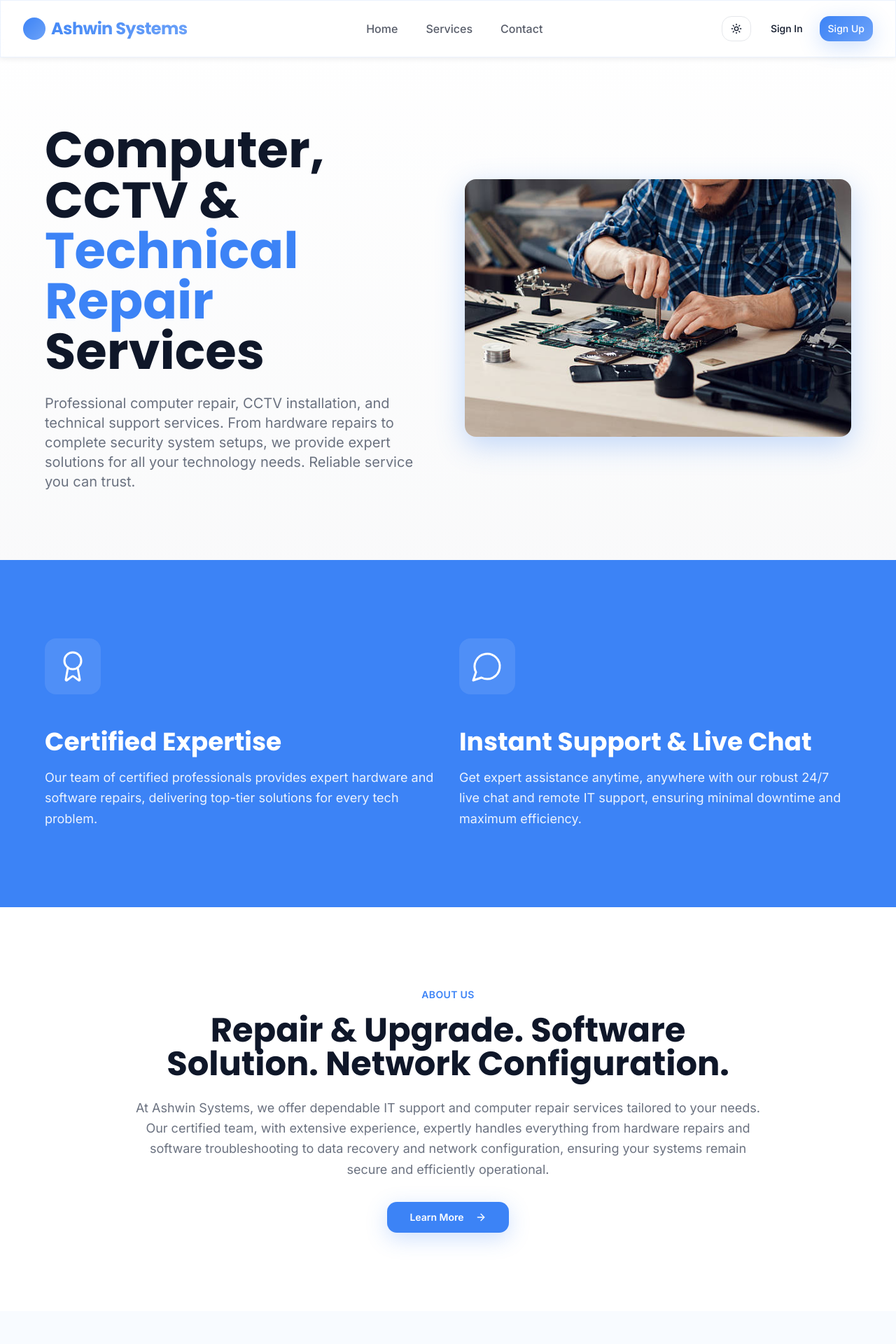
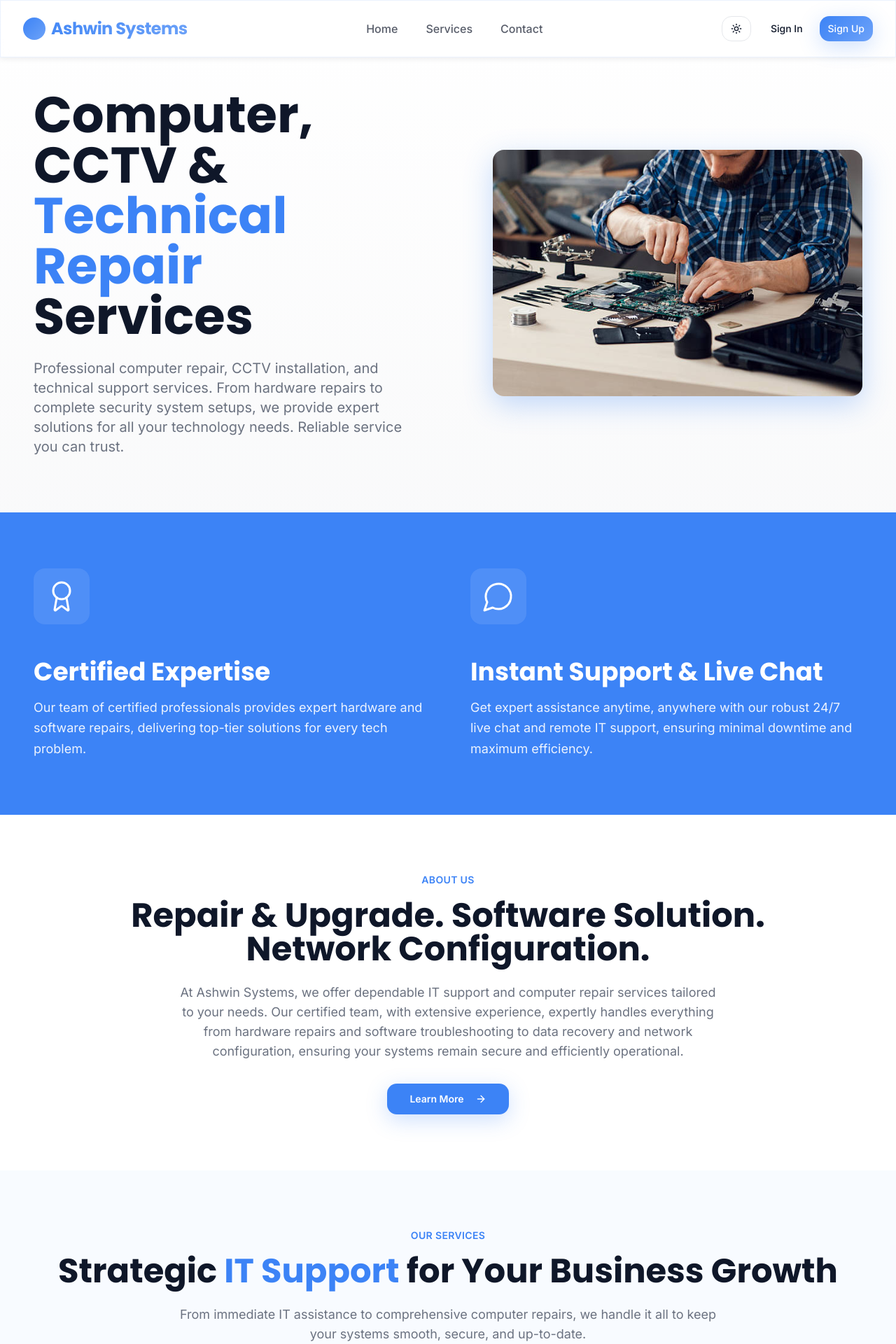
Before and after one commit to Alwinaop/muse-light-dark, a React (Vite) app: page / in a window 1280 px wide. Shown: the top 1920 px of the page at 70% size. Built offline with nearby package versions, Linux system fonts and the light colour scheme; the HTML template or start-up script is replaced by a standard one.

Commit message:
Refactor: Improve responsiveness and professionalism

```diff
--- a/src/components/AboutSection.tsx
+++ b/src/components/AboutSection.tsx
@@ -3,21 +3,20 @@ import { ArrowRight } from "lucide-react";
 
 export const AboutSection = () => {
   return (
-    <section className="py-20 lg:py-28 bg-background">
-      <div className="container mx-auto px-4 lg:px-8">
-        <div className="max-w-6xl mx-auto">
-          <div className="max-w-4xl mx-auto">
-            {/* Content */}
-            <div className="fade-in-up text-center">
+    <section className="py-16 lg:py-20 bg-background">
+      <div className="container mx-auto px-4 lg:px-8 xl:px-12">
+        <div className="max-w-5xl mx-auto">
+          {/* Content */}
+          <div className="fade-in-up text-center">
               <div className="mb-4">
                 <span className="text-primary font-semibold uppercase tracking-wide text-sm">About Us</span>
               </div>
 
-              <h2 className="text-3xl md:text-5xl font-heading font-bold text-secondary dark:text-foreground mb-6 leading-tight">
+              <h2 className="text-2xl md:text-4xl lg:text-5xl font-heading font-bold text-secondary dark:text-foreground mb-6 leading-tight">
                 Repair & Upgrade. Software Solution. Network Configuration.
               </h2>
 
-              <p className="text-lg text-muted-foreground mb-8 leading-relaxed">
+              <p className="text-base md:text-lg text-muted-foreground mb-8 leading-relaxed max-w-3xl mx-auto">
                 At Ashwin Systems, we offer dependable IT support and computer repair services
                 tailored to your needs. Our certified team, with extensive experience, expertly
                 handles everything from hardware repairs and software troubleshooting to data
@@ -38,7 +37,6 @@ export const AboutSection = () => {
                 Learn More
                 <ArrowRight className="ml-2 h-5 w-5 group-hover:translate-x-1 transition-transform" />
               </Button>
-            </div>
           </div>
         </div>
       </div>
--- a/src/components/ContactSection.tsx
+++ b/src/components/ContactSection.tsx
@@ -2,17 +2,17 @@ import { Mail, Phone, MessageCircle } from "lucide-react";
 
 export const ContactSection = () => {
   return (
-    <section id="contact" className="py-20 lg:py-28 relative overflow-hidden bg-background">
-      <div className="container mx-auto px-4 lg:px-8 relative z-10">
-        <div className="max-w-4xl mx-auto">
+    <section id="contact" className="py-16 lg:py-20 relative overflow-hidden bg-background">
+      <div className="container mx-auto px-4 lg:px-8 xl:px-12 relative z-10">
+        <div className="max-w-5xl mx-auto">
           <div className="text-center mb-16 fade-in-up">
             <div className="inline-block mb-4">
               <span className="text-primary font-semibold uppercase tracking-wide text-sm">Contact Us</span>
             </div>
-            <h2 className="text-3xl md:text-5xl lg:text-6xl font-heading font-bold text-secondary dark:text-foreground mb-6 leading-tight">
+            <h2 className="text-2xl md:text-4xl lg:text-5xl font-heading font-bold text-secondary dark:text-foreground mb-6 leading-tight">
               Get in <span className="text-primary">Touch</span>
             </h2>
-            <p className="text-lg text-muted-foreground max-w-2xl mx-auto leading-relaxed">
+            <p className="text-base md:text-lg text-muted-foreground max-w-2xl mx-auto leading-relaxed">
               Ready to solve your tech problems? Contact us today and let our experts help you.
             </p>
           </div>
--- a/src/components/FeaturesSection.tsx
+++ b/src/components/FeaturesSection.tsx
@@ -2,11 +2,11 @@ import { Award, MessageCircle } from "lucide-react";
 
 export const FeaturesSection = () => {
   return (
-    <section className="py-20 lg:py-28 bg-primary">
-      <div className="container mx-auto px-4 lg:px-8">
-        <div className="max-w-6xl mx-auto">
+    <section className="py-16 lg:py-20 bg-primary">
+      <div className="container mx-auto px-4 lg:px-8 xl:px-12">
+        <div className="max-w-7xl mx-auto">
           {/* Features Grid */}
-          <div className="grid md:grid-cols-2 gap-8">
+          <div className="grid md:grid-cols-2 gap-8 lg:gap-12 xl:gap-16">
             {/* Certified Expertise */}
             <div className="fade-in-left text-white">
               <div className="mb-6">
--- a/src/components/HeroSection.tsx
+++ b/src/components/HeroSection.tsx
@@ -2,25 +2,25 @@ import laptopRepair from "@/assets/laptop-repair.jpg";
 
 export const HeroSection = () => {
   return (
-    <section id="home" className="relative min-h-screen flex items-center pt-20 overflow-hidden bg-background">
+    <section id="home" className="relative flex items-center pt-24 pb-16 lg:pt-32 lg:pb-20 overflow-hidden bg-background">
       {/* Simple background */}
       <div className="absolute inset-0 z-0 gradient-hero"></div>
 
-      <div className="container mx-auto px-4 lg:px-8 relative z-10">
-        <div className="max-w-6xl mx-auto">
-          <div className="grid md:grid-cols-2 gap-12 items-center">
+      <div className="container mx-auto px-4 lg:px-8 xl:px-12 relative z-10">
+        <div className="max-w-7xl mx-auto">
+          <div className="grid lg:grid-cols-2 gap-8 lg:gap-12 xl:gap-16 items-center">
             {/* Content */}
             <div>
               {/* Main headline */}
-              <div className="fade-in-up mb-6">
-                <h1 className="text-4xl md:text-6xl lg:text-7xl font-heading font-bold leading-tight text-secondary dark:text-foreground">
+              <div className="fade-in-up mb-4 lg:mb-6">
+                <h1 className="text-3xl md:text-5xl lg:text-6xl xl:text-7xl font-heading font-bold leading-tight text-secondary dark:text-foreground">
                   Computer, CCTV & <span className="text-primary">Technical Repair</span> Services
                 </h1>
               </div>
 
               {/* Subtitle */}
               <div className="fade-in-up stagger-1">
-                <p className="text-lg md:text-xl text-muted-foreground max-w-3xl leading-relaxed">
+                <p className="text-base md:text-lg lg:text-xl text-muted-foreground leading-relaxed">
                   Professional computer repair, CCTV installation, and technical support services.
                   From hardware repairs to complete security system setups, we provide expert solutions
                   for all your technology needs. Reliable service you can trust.
@@ -29,11 +29,11 @@ export const HeroSection = () => {
             </div>
 
             {/* Image */}
-            <div className="fade-in-right">
+            <div className="fade-in-right lg:pl-8">
               <img
                 src={laptopRepair}
                 alt="Laptop Repair Services"
-                className="w-full rounded-2xl shadow-hover"
+                className="w-full rounded-2xl shadow-hover max-h-[500px] object-cover"
               />
             </div>
           </div>
--- a/src/components/ServicesSection.tsx
+++ b/src/components/ServicesSection.tsx
@@ -98,25 +98,25 @@ const services = [
 
 export const ServicesSection = () => {
   return (
-    <section id="services" className="py-20 lg:py-28 relative overflow-hidden bg-accent/30">
-      <div className="container mx-auto px-4 lg:px-8 relative z-10">
-        <div className="max-w-6xl mx-auto">
+    <section id="services" className="py-16 lg:py-20 relative overflow-hidden bg-accent/30">
+      <div className="container mx-auto px-4 lg:px-8 xl:px-12 relative z-10">
+        <div className="max-w-7xl mx-auto">
           {/* Section Header */}
           <div className="text-center mb-16 fade-in-up">
             <div className="inline-block mb-4">
               <span className="text-primary font-semibold uppercase tracking-wide text-sm">Our Services</span>
             </div>
-            <h2 className="text-3xl md:text-5xl lg:text-6xl font-heading font-bold text-secondary dark:text-foreground mb-6 leading-tight">
+            <h2 className="text-2xl md:text-4xl lg:text-5xl font-heading font-bold text-secondary dark:text-foreground mb-6 leading-tight">
               Strategic <span className="text-primary">IT Support</span> for Your Business Growth
             </h2>
-            <p className="text-lg text-muted-foreground max-w-3xl mx-auto leading-relaxed">
+            <p className="text-base md:text-lg text-muted-foreground max-w-3xl mx-auto leading-relaxed">
               From immediate IT assistance to comprehensive computer repairs, we handle
               it all to keep your systems smooth, secure, and up-to-date.
             </p>
           </div>
 
           {/* Services Grid */}
-          <div className="grid md:grid-cols-2 lg:grid-cols-3 gap-6">
+          <div className="grid sm:grid-cols-2 lg:grid-cols-3 xl:grid-cols-4 gap-6">
             {services.map((service, index) => {
               const whatsappMessage = encodeURIComponent(`Hi! I'm interested in ${service.title}. Can you provide more details?`);
               const whatsappLink = `https://wa.me/919987670993?text=${whatsappMessage}`;
```
